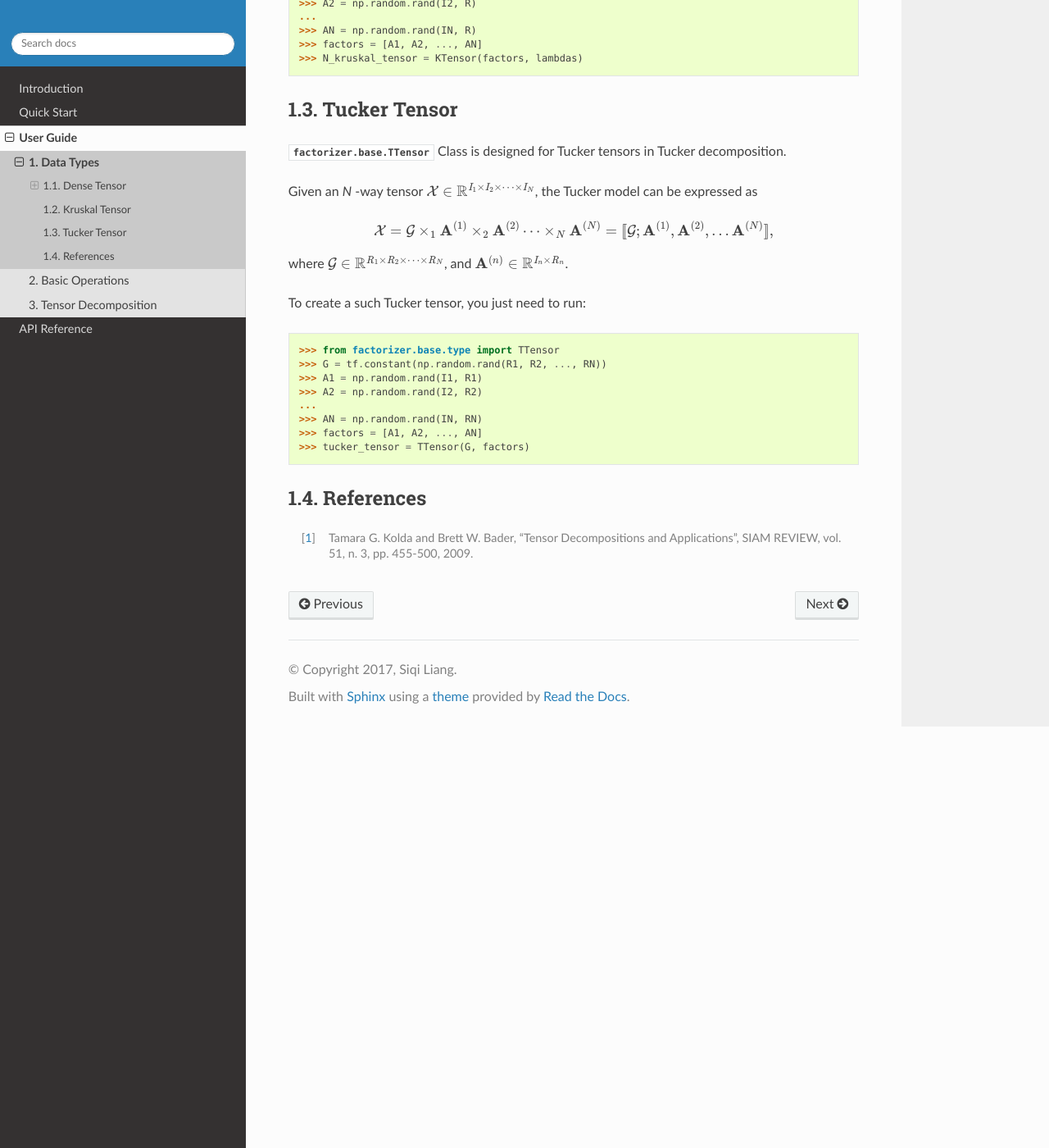
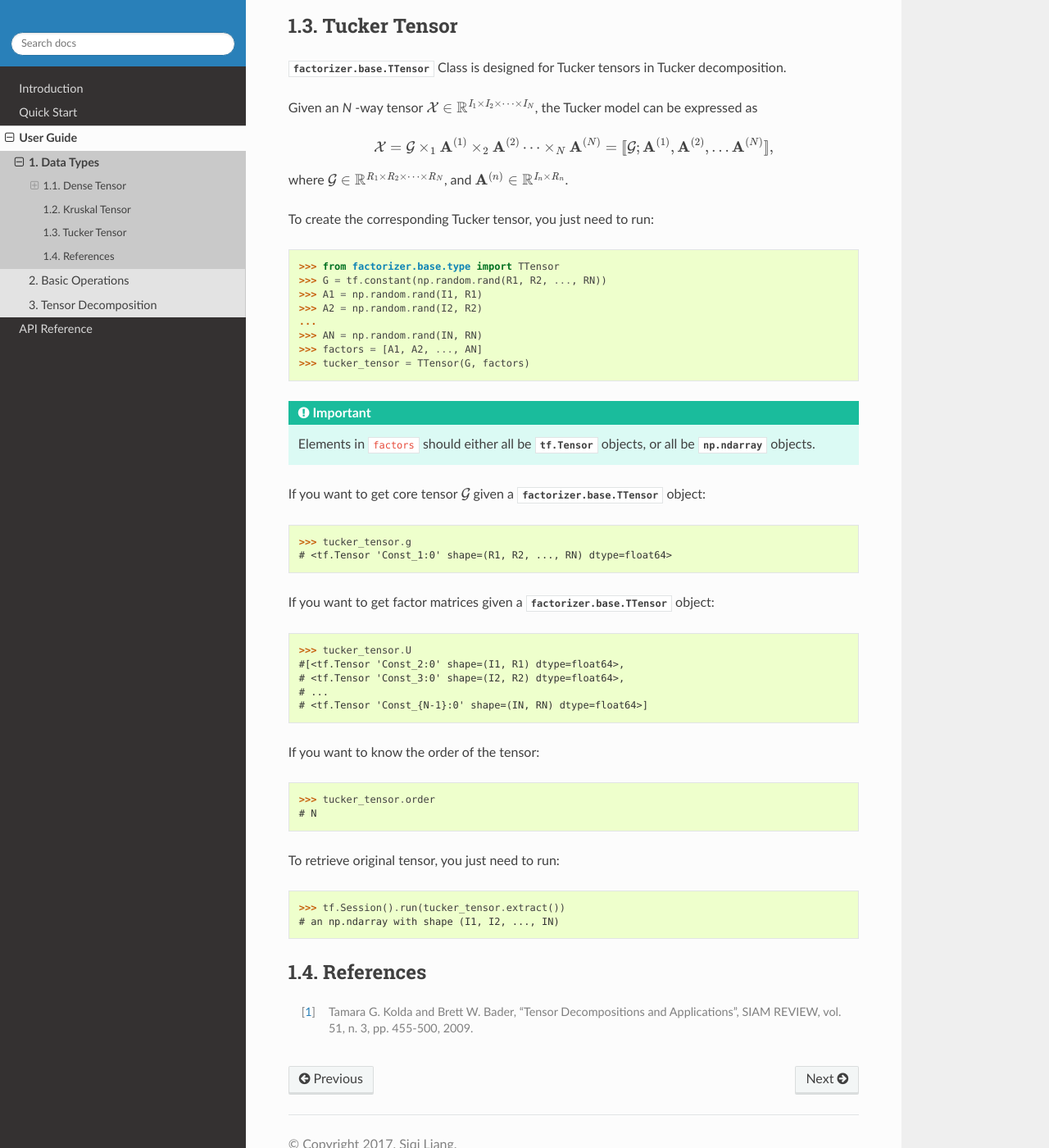
Before and after one commit to Large-Scale-Tensor-Decomposition/TensorD, a Sphinx documentation site: the page built from docs/source/guide_data.rst, in a window 1280 px wide and 1400 px high, scrolled down 2785 px. Shown: the whole window at 82% size. Built offline with Sphinx 7.4.7 and the Read the Docs theme 2.0.0, drawn with Linux system fonts in a browser that asks for light colours; pages that are not in the unit, such as notebooks, are missing from menus; some of the changed text lies outside the part shown.

Commit message:
Finish Data Introduction

```diff
--- a/docs/source/guide_data.rst
+++ b/docs/source/guide_data.rst
@@ -180,7 +177,7 @@ the Tucker model can be expressed as
 where :math:`\mathcal{G} \in \mathbb{R}^{\mathit{R}_1 \times \mathit{R}_2 \times \cdots \times \mathit{R}_N}`, and
 :math:`\mathbf{A}^{(n)} \in \mathbb{R}^{\mathit{I}_n \times \mathit{R}_n}`.
 
-To create a such Tucker tensor, you just need to run:
+To create the corresponding Tucker tensor, you just need to run:
 
 .. code-block:: python
 
@@ -193,6 +190,40 @@ To create a such Tucker tensor, you just need to run:
    >>> factors = [A1, A2, ..., AN]
    >>> tucker_tensor = TTensor(G, factors)
 
+.. important::
+   Elements in ``factors`` should either all be :class:`tf.Tensor` objects, or all be :class:`np.ndarray` objects.
+
+If you want to get core tensor :math:`\mathcal{G}` given a :class:`factorizer.base.TTensor` object:
+
+.. code-block:: python
+
+   >>> tucker_tensor.g
+   # <tf.Tensor 'Const_1:0' shape=(R1, R2, ..., RN) dtype=float64>
+
+If you want to get factor matrices given a :class:`factorizer.base.TTensor` object:
+
+.. code-block:: python
+
+   >>> tucker_tensor.U
+   #[<tf.Tensor 'Const_2:0' shape=(I1, R1) dtype=float64>,
+   # <tf.Tensor 'Const_3:0' shape=(I2, R2) dtype=float64>,
+   # ...
+   # <tf.Tensor 'Const_{N-1}:0' shape=(IN, RN) dtype=float64>]
+
+If you want to know the order of the tensor:
+
+.. code-block:: python
+
+   >>> tucker_tensor.order
+   # N
+
+To retrieve original tensor, you just need to run:
+
+.. code-block:: python
+
+    >>> tf.Session().run(tucker_tensor.extract())
+    # an np.ndarray with shape (I1, I2, ..., IN)
+
 References
 ----------
 .. [1] Tamara G. Kolda and Brett W. Bader, "Tensor Decompositions and Applications",
```
Also changed, not shown: other parts of docs/source/guide_data.rst (+0 -3 lines).
